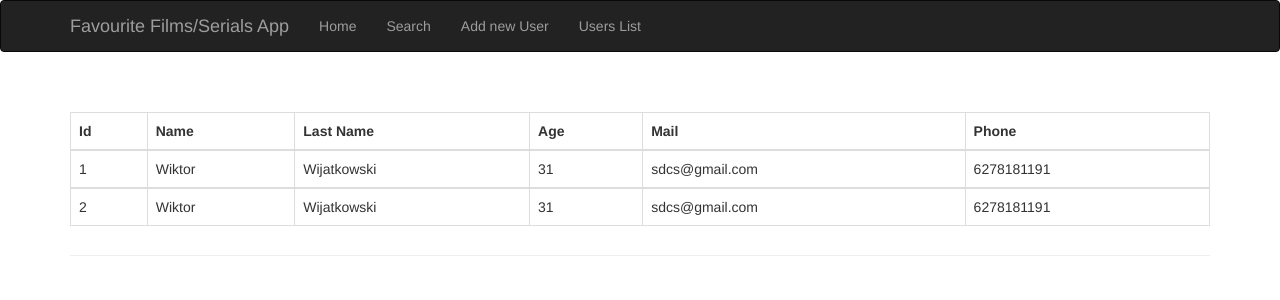
After one commit to Vittorio007/FavouriteMoviesApp, a Flask app: page /userslist in a window 1280 px wide. The commit adds this page. Shown: the top 300 px of the page. Run offline with Flask 2, Linux system fonts and the light colour scheme; data comes from the database, SQL or seed files in the repository; both versions use the stored data as it was after the commit; some libraries are stand-ins or nearby versions.

Commit message:
AddedUserModel, Form and UserList

```diff
--- a/app.py
+++ b/app.py
@@ -5,7 +5,7 @@ import requests
 import os
 import logging
 from datetime import date
-from forms import SearchField
+from forms import SearchField, UserForm
 
 app = Flask(__name__)
 app.config['SQLALCHEMY_DATABASE_URI'] = 'sqlite:///nasza_baza.db'
@@ -137,5 +137,28 @@ def film_delete():
     return redirect(url_for('films_list'))
 
 
+@app.route('/adduser', methods=['GET', 'POST'])
+def add_user():
+    form = UserForm()
+    if request.method == 'POST':
+        user = models.User(form.name.data,
+                           form.last_name.data,
+                           form.age.data,
+                           form.mail.data,
+                           form.phone.data)
+        db.session.add(user)
+        db.session.commit()
+        flash('User was added correctly.')
+        return redirect(url_for('user_list'))
+    return render_template('adduser.html', form=form)
+
+
+@app.route('/userslist')
+def user_list():
+    all = db.session.query(models.User).all()
+    return render_template('userList.html', all=all)
+
+
+
 if __name__ == '__main__':
     app.run(debug=True)
--- a/templates/base.html
+++ b/templates/base.html
@@ -18,13 +18,14 @@
                 <span class="icon-bar"></span>
                 <span class="icon-bar"></span>
             </button>
-            <a class="navbar-brand" href="/">TODO App</a>
+            <a class="navbar-brand" href="/">Favourite Films/Serials App </a>
         </div>
         <div class="navbar-collapse collapse">
             <ul class="nav navbar-nav">
                 <li><a href="/">Home</a></li>
                 <li><a href="/search">Search</a></li>
-                <li><a href="/filmslist">Film List</a></li>
+                <li><a href="/adduser">Add new User</a></li>
+                <li><a href="/userslist">Users List</a></li>
             </ul>
         </div>
     </div>
--- /dev/null
+++ b/templates/userList.html
@@ -0,0 +1,32 @@
+{% extends 'base.html' %}
+
+{% block title %}USERS LIST{% endblock %}
+
+{% block page_content %}
+<div class="page-header">
+        <table class="table table-bordered">
+            <tr>
+                <th scope="col">Id</th>
+                <th scope="col">Name</th>
+                <th scope="col">Last Name</th>
+                <th scope="col">Age</th>
+                <th scope="col">Mail</th>
+                <th scope="col">Phone</th>
+            </tr>
+            <tbody>
+            {% for user in all %}
+            <tr scope="row">
+                <td>{{ user.id }}</td>
+                <td>{{ user.name }}</td>
+                <td>{{ user.last_name }}</td>
+                <td>{{ user.age }}</td>
+                <td>{{ user.mail }}</td>
+                <td>{{ user.phone }}</td>
+            </tr>
+            </tbody>
+            {% endfor %}
+
+        </tbody>
+    </table>
+</div>
+{% endblock %}
```
Also changed, not shown: forms.py (+9 -0 lines), models.py (+16 -0 lines), templates/adduser.html (added, +19 -0 lines), nasza_baza.db.
